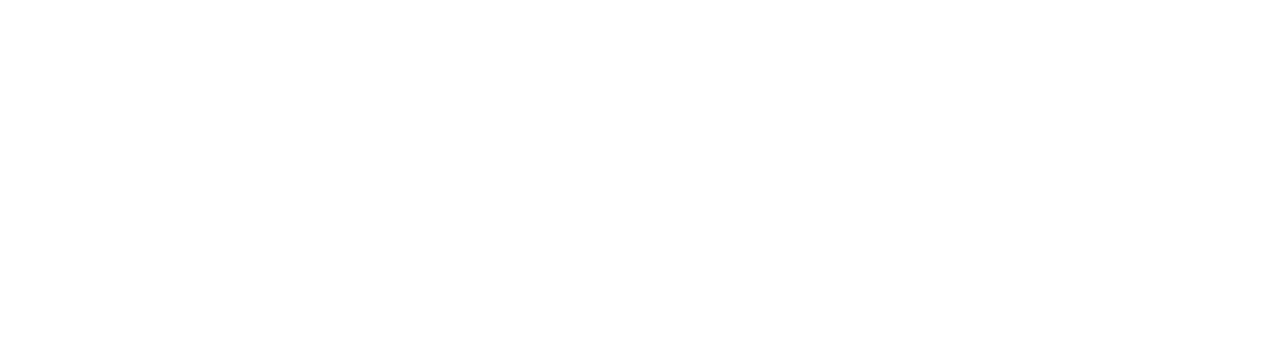
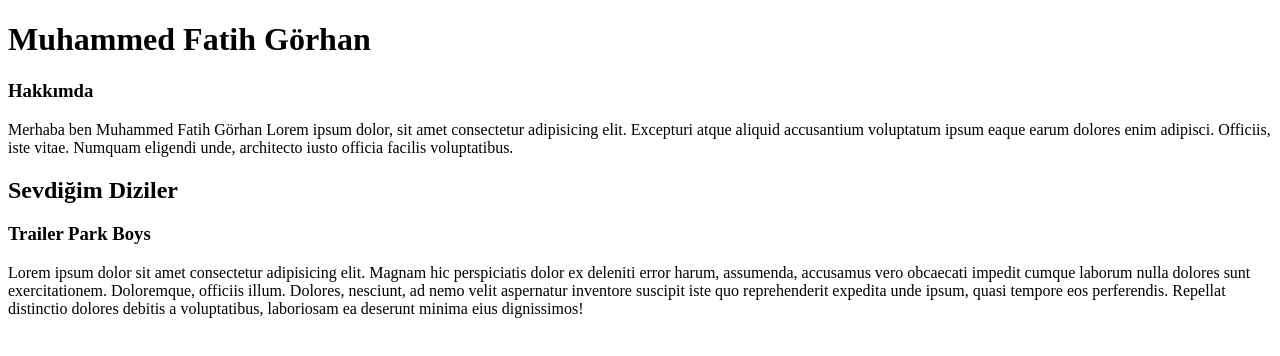
Before and after one commit to gorhanmfatih/odevlerReposu, a plain HTML site: page index.html in a window 1280 px wide. Drawn offline with Linux system fonts and the light colour scheme.

Commit message:
ödev bitti

```diff
--- a/index.html
+++ b/index.html
@@ -7,6 +7,12 @@
     <title>HTML ODEV 1</title>
 </head>
 <body>
-
+    <h1>Muhammed Fatih Görhan</h1>
+    <h3>Hakkımda</h3>
+    <p>Merhaba ben Muhammed Fatih Görhan Lorem ipsum dolor, sit amet consectetur adipisicing elit. Excepturi atque aliquid accusantium voluptatum ipsum eaque earum dolores enim adipisci. Officiis, iste vitae. Numquam eligendi unde, architecto iusto officia facilis voluptatibus.</p>
+    <h2>Sevdiğim Diziler</h2>
+    <h3>Trailer Park Boys</h3>
+    <p>Lorem ipsum dolor sit amet consectetur adipisicing elit. Magnam hic perspiciatis dolor ex deleniti error harum, assumenda, accusamus vero obcaecati impedit cumque laborum nulla dolores sunt exercitationem. Doloremque, officiis illum.
+    Dolores, nesciunt, ad nemo velit aspernatur inventore suscipit iste quo reprehenderit expedita unde ipsum, quasi tempore eos perferendis. Repellat distinctio dolores debitis a voluptatibus, laboriosam ea deserunt minima eius dignissimos!</p>
 </body>
 </html>
```
